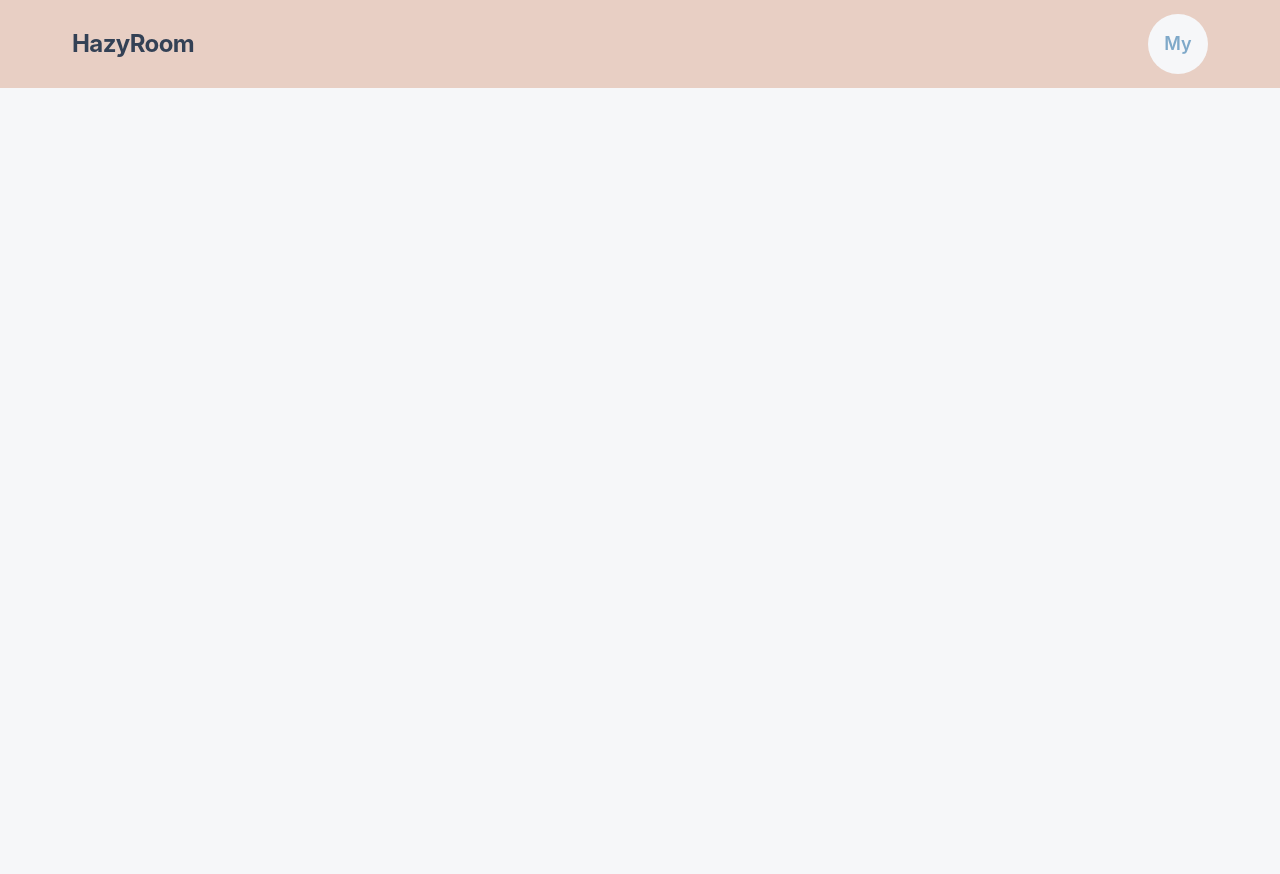
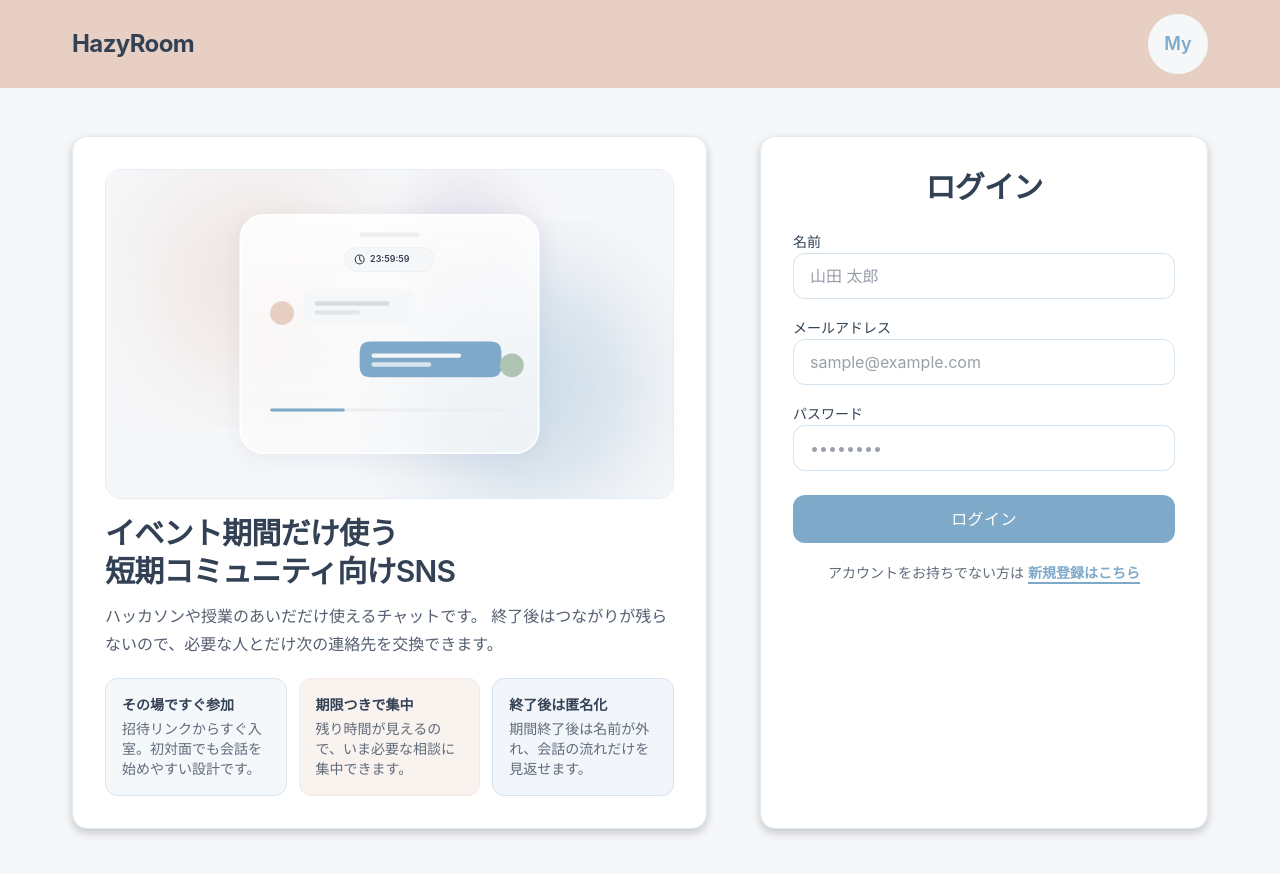
Before and after one commit to Kan-O435/three-universities-hackason-2026, a Next.js app in the folder client/: page / in a window 1280 px wide. Shown: the top 874 px of the page. Before the commit the page ends 800 px from the top, so only its background shows below. Built offline with nearby package versions, Linux system fonts and the light colour scheme.

Commit message:
feat(ui): トップページのレイアウトとイラストを更新
- ログインセクションのh2タグを中央揃えに変更
- AIっぽさを排除した新しいイラストを追加
  - グローバルCSSのカラーパレットを活用
  - 上品でシンプルなデザインを採用

```diff
--- a/client/app/page.tsx
+++ b/client/app/page.tsx
@@ -1,9 +1,194 @@
 import Header from "@/components/Header";
+import Image from "next/image";
+import Link from "next/link";
 
 export default function Home() {
   return (
-    <div className="min-h-screen">
+    <div className="min-h-screen bg-background">
       <Header />
+
+      <main className="mx-auto flex min-h-[calc(100vh-88px)] w-full max-w-(--max-width-content) items-center px-(--page-padding) py-8 md:py-12">
+        <div className="grid w-full grid-cols-1 items-stretch gap-6 lg:grid-cols-[1.15fr_0.85fr] lg:gap-8">
+          <section
+            className="rounded-(--radius-card) border p-6 shadow-(--shadow-card) sm:p-8"
+            style={{
+              backgroundColor: "var(--color-surface)",
+              borderColor: "color-mix(in srgb, var(--color-accent-2) 24%, white)",
+            }}
+            aria-labelledby="about-title"
+          >
+            <div
+              className="overflow-hidden rounded-2xl border"
+              style={{ borderColor: "color-mix(in srgb, var(--color-accent-2) 22%, white)" }}
+            >
+              <Image
+                src="/illustrations/flash-sns-hero.svg"
+                alt="期限つきコミュニティで瞬間的な交流が生まれる様子"
+                width={760}
+                height={440}
+                className="h-auto w-full"
+                priority
+              />
+            </div>
+
+            <h2
+              id="about-title"
+              className="mt-4 text-2xl font-semibold leading-tight tracking-tight sm:text-3xl"
+              style={{ color: "var(--color-text)" }}
+            >
+              イベント期間だけ使う<br/>短期コミュニティ向けSNS
+            </h2>
+
+            <p className="mt-3 text-sm leading-7 sm:text-base" style={{ color: "color-mix(in srgb, var(--color-text) 84%, white)" }}>
+              ハッカソンや授業のあいだだけ使えるチャットです。
+              終了後はつながりが残らないので、必要な人とだけ次の連絡先を交換できます。
+            </p>
+
+            <div className="mt-5 grid gap-3 sm:grid-cols-3">
+              <article
+                className="rounded-xl border p-4"
+                style={{
+                  backgroundColor: "color-mix(in srgb, var(--color-accent-2) 8%, white)",
+                  borderColor: "color-mix(in srgb, var(--color-accent-2) 30%, white)",
+                }}
+              >
+                <h3 className="text-sm font-semibold" style={{ color: "var(--color-text)" }}>
+                  その場ですぐ参加
+                </h3>
+                <p className="mt-1 text-sm" style={{ color: "color-mix(in srgb, var(--color-text) 78%, white)" }}>
+                  招待リンクからすぐ入室。初対面でも会話を始めやすい設計です。
+                </p>
+              </article>
+
+              <article
+                className="rounded-xl border p-4"
+                style={{
+                  backgroundColor: "color-mix(in srgb, var(--color-accent-1) 26%, white)",
+                  borderColor: "color-mix(in srgb, var(--color-accent-1) 46%, white)",
+                }}
+              >
+                <h3 className="text-sm font-semibold" style={{ color: "var(--color-text)" }}>
+                  期限つきで集中
+                </h3>
+                <p className="mt-1 text-sm" style={{ color: "color-mix(in srgb, var(--color-text) 78%, white)" }}>
+                  残り時間が見えるので、いま必要な相談に集中できます。
+                </p>
+              </article>
+
+              <article
+                className="rounded-xl border p-4"
+                style={{
+                  backgroundColor: "color-mix(in srgb, var(--color-accent-2) 10%, white)",
+                  borderColor: "color-mix(in srgb, var(--color-accent-2) 32%, white)",
+                }}
+              >
+                <h3 className="text-sm font-semibold" style={{ color: "var(--color-text)" }}>
+                  終了後は匿名化
+                </h3>
+                <p className="mt-1 text-sm" style={{ color: "color-mix(in srgb, var(--color-text) 78%, white)" }}>
+                  期間終了後は名前が外れ、会話の流れだけを見返せます。
+                </p>
+              </article>
+            </div>
+          </section>
+
+          <section
+            className="w-full rounded-(--radius-card) border p-6 shadow-(--shadow-card) sm:p-8 lg:max-w-md lg:justify-self-end"
+            style={{
+              backgroundColor: "var(--color-surface)",
+              borderColor: "color-mix(in srgb, var(--color-accent-2) 24%, white)",
+            }}
+            aria-labelledby="login-title"
+          >
+            <h2
+              id="login-title"
+              className="text-2xl font-semibold tracking-tight sm:text-3xl text-center"
+              style={{ color: "var(--color-text)" }}
+            >
+              ログイン
+            </h2>
+
+            <form className="mt-6 space-y-4" action="#" method="post">
+              <div className="space-y-1.5">
+                <label htmlFor="name" className="text-sm font-medium" style={{ color: "var(--color-text)" }}>
+                  名前
+                </label>
+                <input
+                  id="name"
+                  name="name"
+                  type="text"
+                  placeholder="山田 太郎"
+                  className="w-full rounded-xl border px-4 py-2.5 text-sm outline-none transition focus:ring-2"
+                  style={{
+                    borderColor: "color-mix(in srgb, var(--color-accent-2) 34%, white)",
+                    backgroundColor: "var(--color-surface)",
+                    color: "var(--color-text)",
+                    boxShadow: "0 0 0 0 transparent",
+                  }}
+                />
+              </div>
+
+              <div className="space-y-1.5">
+                <label htmlFor="email" className="text-sm font-medium" style={{ color: "var(--color-text)" }}>
+                  メールアドレス
+                </label>
+                <input
+                  id="email"
+                  name="email"
+                  type="email"
+                  placeholder="sample@example.com"
+                  className="w-full rounded-xl border px-4 py-2.5 text-sm outline-none transition"
+                  style={{
+                    borderColor: "color-mix(in srgb, var(--color-accent-2) 34%, white)",
+                    backgroundColor: "var(--color-surface)",
+                    color: "var(--color-text)",
+                  }}
+                />
+              </div>
+
+              <div className="space-y-1.5">
+                <label htmlFor="password" className="text-sm font-medium" style={{ color: "var(--color-text)" }}>
+                  パスワード
+                </label>
+                <input
+                  id="password"
+                  name="password"
+                  type="password"
+                  placeholder="••••••••"
+                  className="w-full rounded-xl border px-4 py-2.5 text-sm outline-none transition"
+                  style={{
+                    borderColor: "color-mix(in srgb, var(--color-accent-2) 34%, white)",
+                    backgroundColor: "var(--color-surface)",
+                    color: "var(--color-text)",
+                  }}
+                />
+              </div>
+
+              <button
+                type="submit"
+                className="mt-2 w-full rounded-xl px-4 py-3 text-sm font-semibold tracking-wide transition hover:brightness-95"
+                style={{
+                  backgroundColor: "var(--color-accent-2)",
+                  color: "white",
+                }}
+              >
+                ログイン
+              </button>
+            </form>
+
+            <p className="mt-5 text-center text-sm" style={{ color: "color-mix(in srgb, var(--color-text) 78%, white)" }}>
+              アカウントをお持ちでない方は{" "}
+              <Link
+                href="#"
+                className="font-semibold underline decoration-2 underline-offset-4"
+                style={{ color: "var(--color-accent-2)" }}
+              >
+                新規登録はこちら
+              </Link>
+            </p>
+          </section>
+        </div>
+      </main>
     </div>
   );
 }
```
Also changed, not shown: client/public/illustrations/flash-sns-hero.svg (added).
